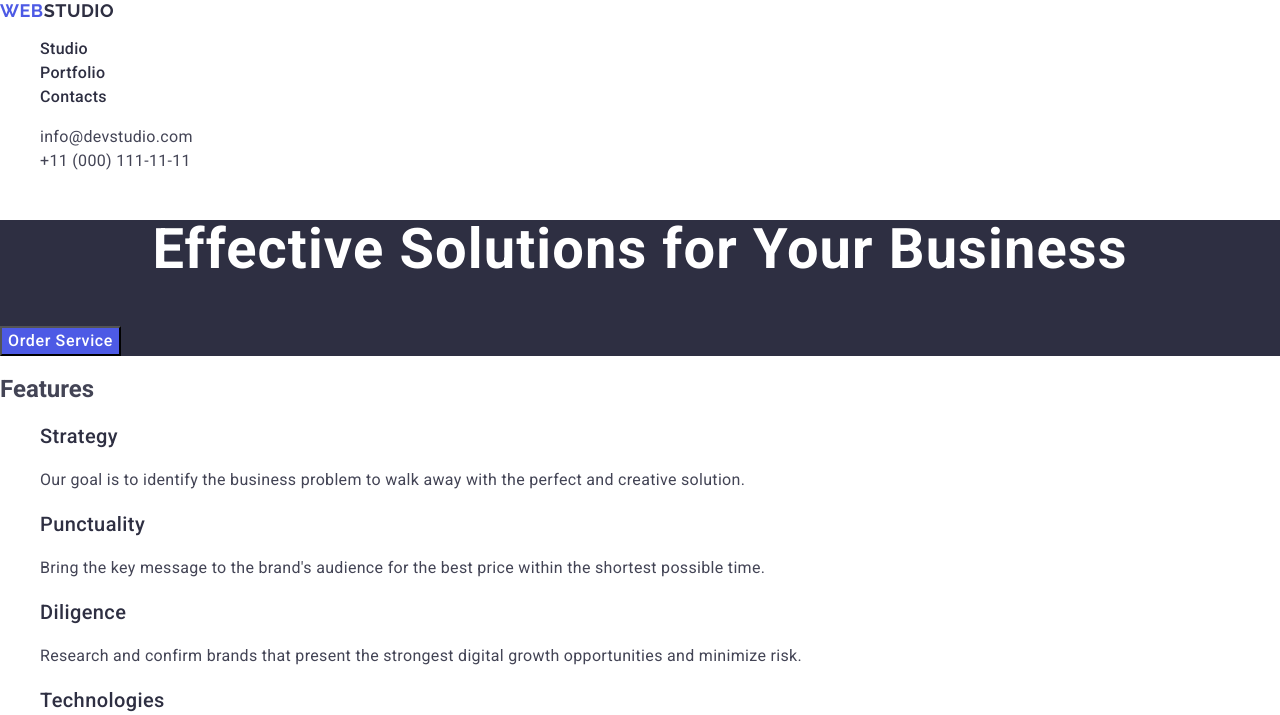
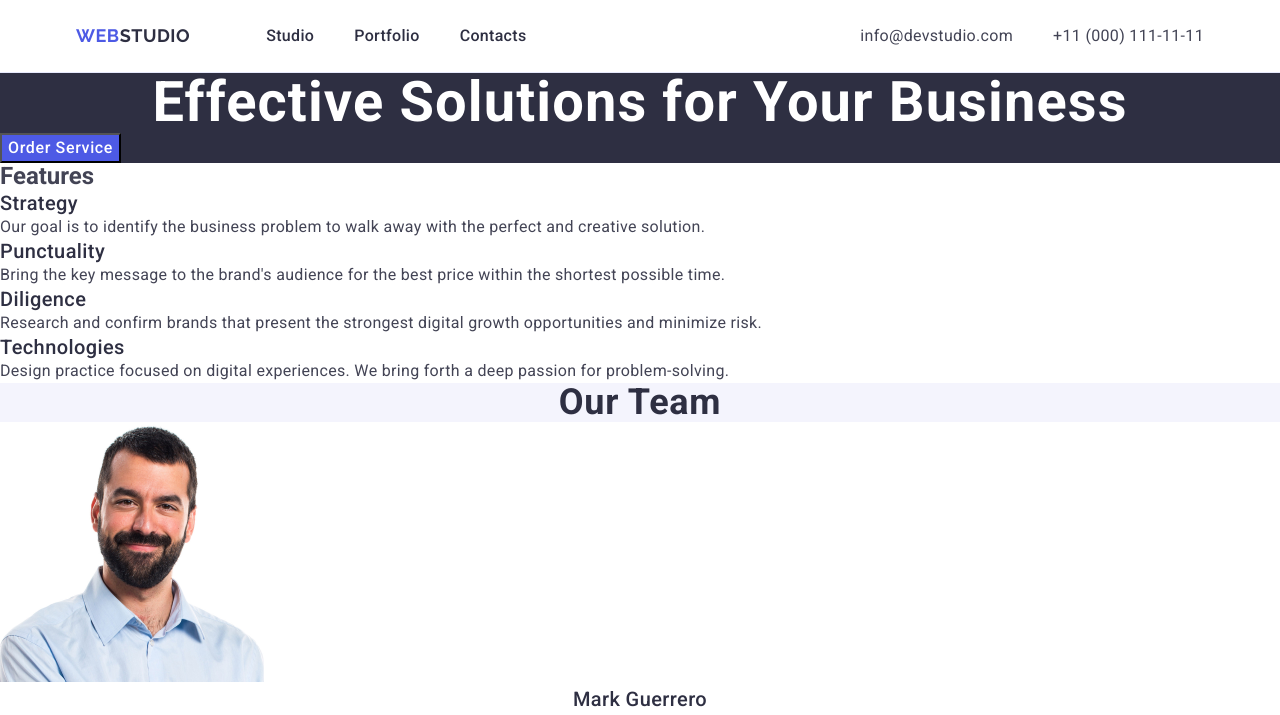
Before and after one commit to YevheniiBaron/goit-markup-hw-03, a plain HTML site: page index.html in a window 1280 px wide. Shown: the top 715 px of the page. Drawn offline with nearby package versions, Linux system fonts and the light colour scheme.

Commit message:
add css header

```diff
--- a/css/styles.css
+++ b/css/styles.css
@@ -4,8 +4,12 @@ body {
   background-color: #FFFFFF;
 }
 
+
+
 ul {
   list-style-type: none;
+  margin: 0;
+  padding: 0;
 }
 
 a {
@@ -16,10 +20,34 @@ p {
   font-weight: 400;
 }
 
+                      /* загальні стилі*/
+h1,
+h2,
+h3,
+h4,
+h5,
+h6,
+p {
+  margin: 0;
+}
+.conteiner{
+  max-width: 1158px;
+  padding:0 15px;
+  margin:0 auto;
+
+}                                  /*header*/
 .header {
   background-color: #fff;
+  border-bottom: 1px solid #e7e9fc
 }
-
+.heder-conteiner{
+display:flex;
+align-items: center;
+}
+.header-navigation{
+  display:flex;
+  align-items: center;
+}
 .header-logo {
   font-family: "Raleway", sans-serif;
   font-weight: 700;
@@ -28,39 +56,63 @@ p {
   letter-spacing: 0.03em;
   text-transform: uppercase;
   color: #4d5ae5;
+  padding: 24px 0px;
+  margin-right: 76px ;
 }
-
 .header-logo .header-logo-span {
   color: #2e2f42;
 }
-
-.nav-item>.nav-link {
+                                    /*navigate address*/
+.nav-item .nav-link { display: block;
+  padding: 24px 0;
   font-weight: 500;
   line-height: 1.5;
   letter-spacing: 0.02em;
   color: #2e2f42;
+
 }
+.nav-list{
+  display: flex;
+  align-items:center;
+  gap:40px ;
+  }
+
 
 .nav-item>.nav-link:hover,
 .nav-link:focus {
   color: #404bbf;
+
 }
+
+
 
 .address {
   font-style: normal;
+  margin-left: auto;
+
 }
 
 .address-link {
   line-height: 1.5;
   letter-spacing: 0.02em;
   color: #434455;
+
+  display: block;
+    padding: 24px 0;
+
+
+}
+.address-list{
+  align-items: center;
+    display: flex;
+    gap: 40px;
 }
 
 .address-link:hover,
 .address-link:focus {
   color: #404bbf;
 }
-
+                                  /*hero*/
 .hero {
   background-color: #2e2f42;
 }
@@ -88,7 +140,7 @@ p {
 .hero-button:focus {
   background-color: #404bbf;
 }
-
+                                    /*features*/
 .features-subtitle {
   font-weight: 500;
   font-size: 20px;
@@ -103,7 +155,7 @@ p {
   letter-spacing: 0.02em;
   color: #434455;
 }
-
+                                  /*team*/
 .team {
   background-color: #F4F4FD;
 }
@@ -137,7 +189,7 @@ p {
   text-align: center;
   color: #434455;
 }
-
+                                  /*portfolio*/
 .portfolio-title {
   font-size: 36px;
   line-height: 1.11;
@@ -160,7 +212,7 @@ p {
   letter-spacing: 0.02em;
   color: #434455;
 }
-
+                                  /*footer*/
 .footer {
   background-color: #2e2f42;
 }
--- a/index.html
+++ b/index.html
@@ -17,8 +17,9 @@
     <title>Web Studio</title>
   </head>
   <body>
-    <header>
-      <nav class="navigation">
+    <header class="header">
+      <div class="conteiner heder-conteiner">
+        <nav class="header-navigation">
           <a href="./index.html" class="header-logo"
             >Web<span class="header-logo-span">Studio</span></a
           >
@@ -44,6 +45,7 @@
             </li>
           </ul>
         </address>
+      </div>
     </header>
     <main>
       <section class="hero">
@@ -87,6 +89,7 @@
 
       <section class="team">
         <h2 class="team-title">Our Team</h2>
+        <p class="box"></p>
         <ul>
           <li class="team-card">
             <img src="./images/mark.jpg" alt="Mark Guerrero" width="264" />
```
Lines whose indentation alone changed are shown as unchanged.
